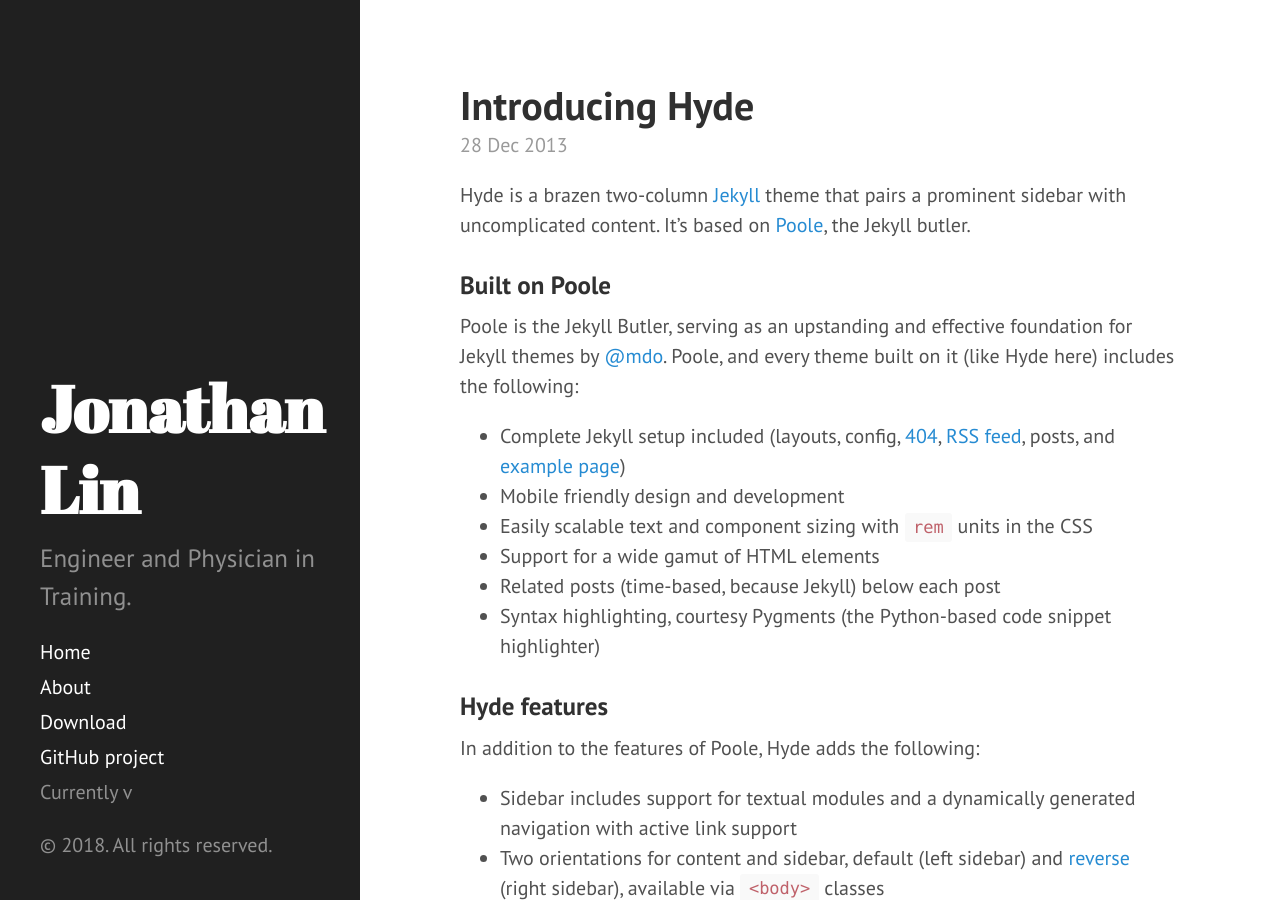
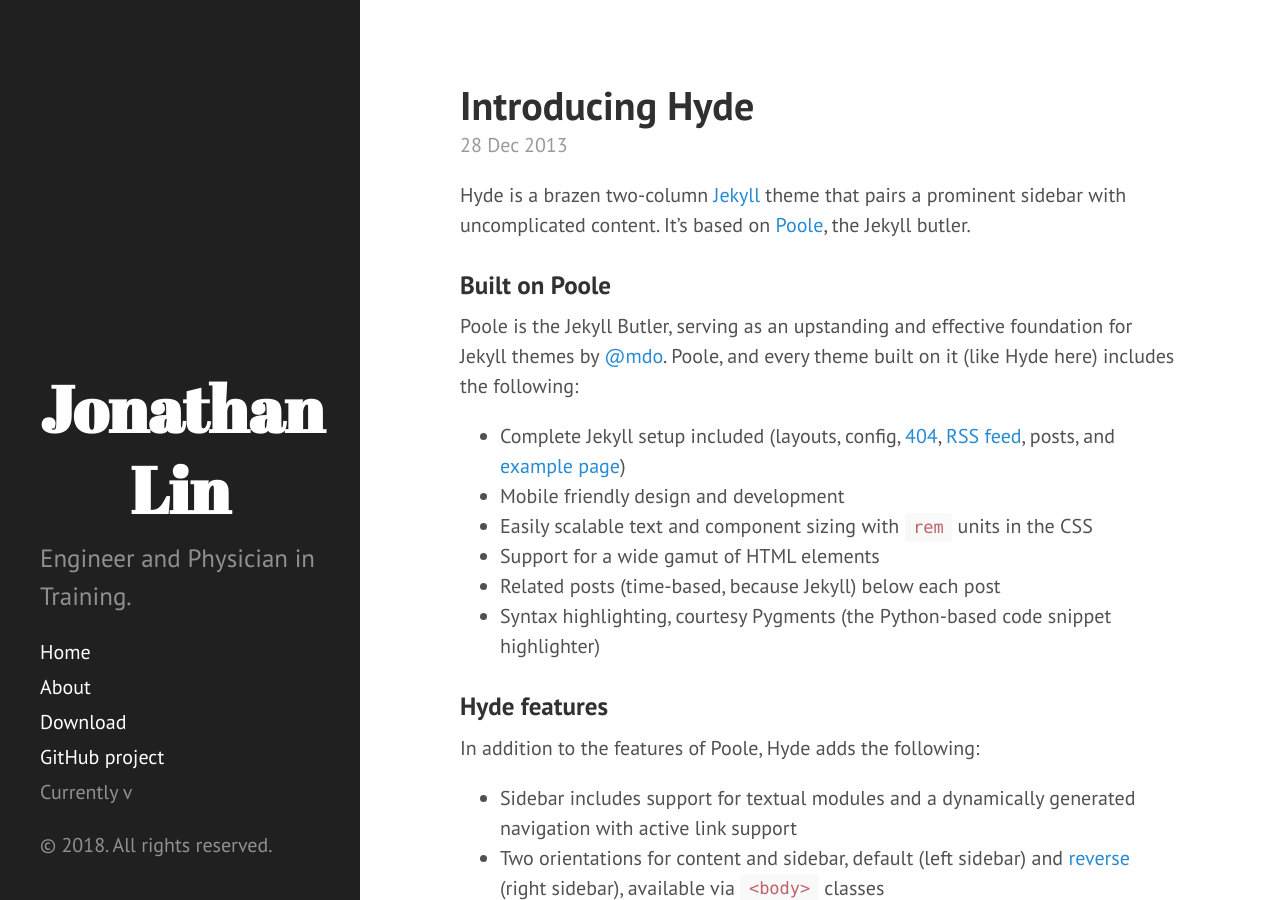
Before and after one commit to jonathan-lin/jonathan-lin.github.io, a Jekyll site: the page built from index.html, in a window 1280 px wide and 900 px high. Built offline with Jekyll 4.4.1, drawn with Linux system fonts in a browser that asks for light colours; Markdown is read by kramdown in place of the engine named in the settings; the list of posts is cut into pages by our own code.

```diff
--- a/_config.yml
+++ b/_config.yml
@@ -7,7 +7,7 @@ permalink:        pretty
 # relative_permalinks: true
 
 # Setup
-title:            Jonathan Lin
+title:            '<center>Jonathan Lin</center>'
 tagline:          'Physician Engineer'
 description:      'Engineer and Physician in Training.'
 url:              http://jonlin.zone
```
